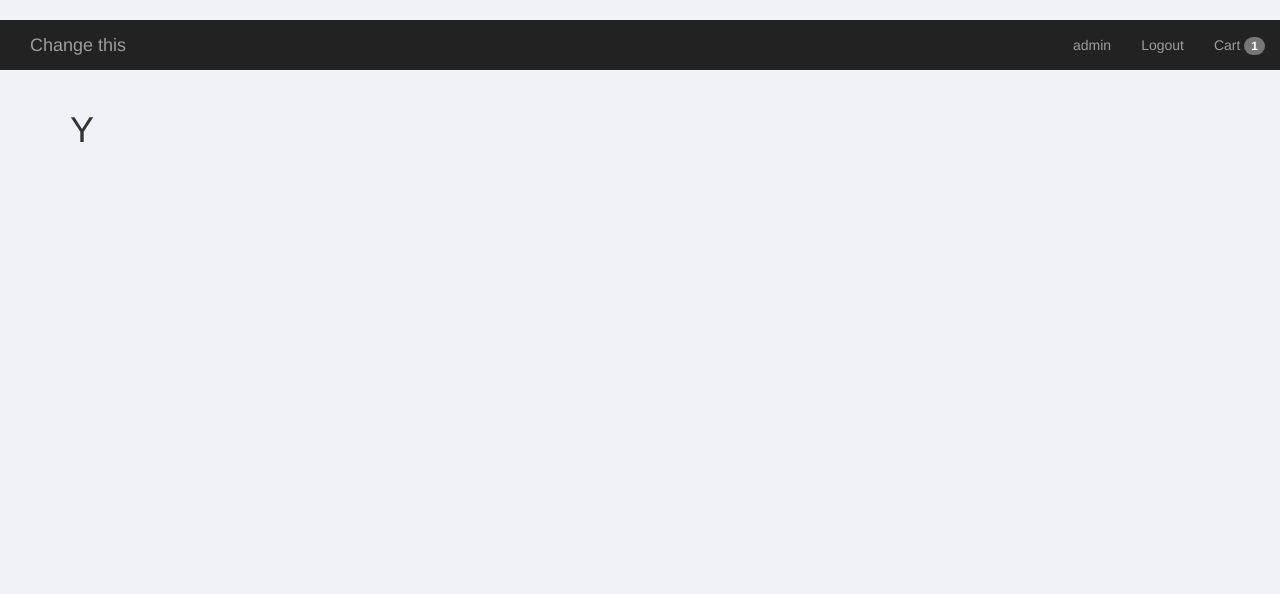
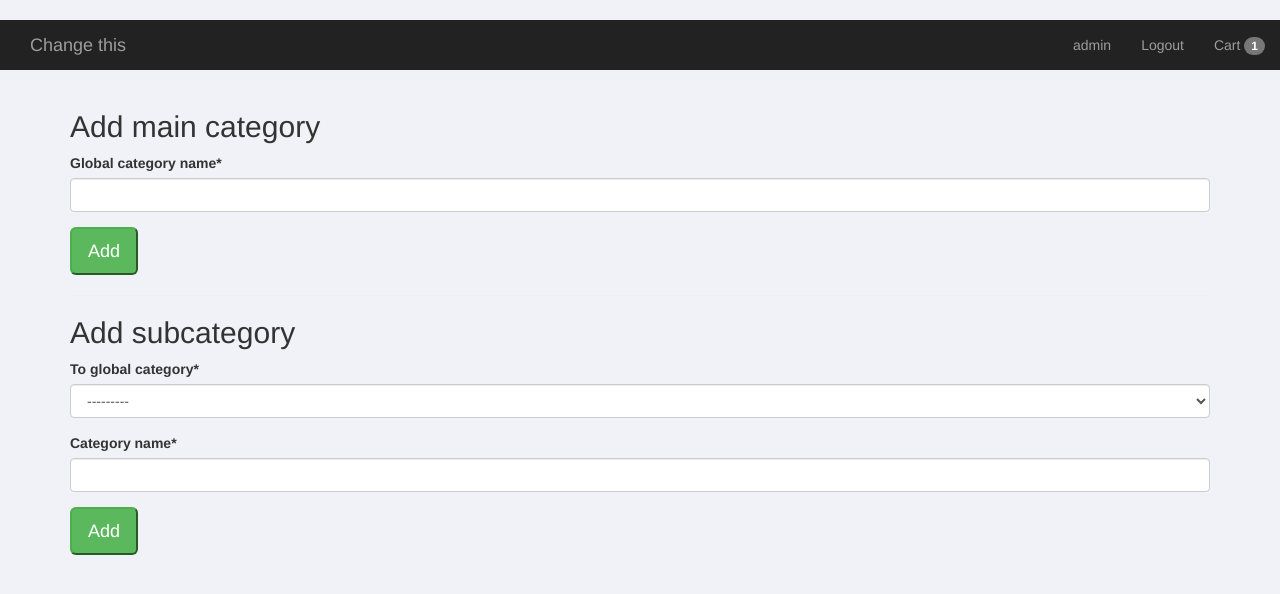
Before and after one commit to VanionVina/first-django-product-no-extr, a Django app: page /create-new/ in a window 1280 px wide. Shown: the top 594 px of the page. Run offline with Django 3.2, Linux system fonts and the light colour scheme; a user stored in the database is signed in; data comes from the database, SQL or seed files in the repository; both versions use the stored data as it was after the commit; some libraries are stand-ins or nearby versions.

Commit message:
Add add category form/view

```diff
--- a/mainapp/forms.py
+++ b/mainapp/forms.py
@@ -1,7 +1,7 @@
 from django import forms
 from django.contrib.auth.models import User
 
-from .models import Order
+from .models import Order, GlobalCategory, Category
 
 
 class LoginForm(forms.Form):
@@ -42,3 +42,26 @@ class OrderForm(forms.ModelForm):
     class Meta:
         model = Order
         exclude = ['cart', 'status', 'user']
+
+
+class AddGCatForm(forms.ModelForm):
+
+    class Meta:
+        model = GlobalCategory
+        fields = '__all__'
+
+    def save(self):
+        gcat_name = self.cleaned_data.get('name')
+        GlobalCategory.objects.create(name=gcat_name)
+
+
+class AddCatForm(forms.ModelForm):
+
+    class Meta:
+        model = Category
+        fields = '__all__'
+
+    def save(self):
+        to_cat = self.cleaned_data.get('global_category')
+        name = self.cleaned_data.get('name')
+        Category.objects.create(global_category=to_cat, name=name)
--- a/mainapp/templates/categorys_left.html
+++ b/mainapp/templates/categorys_left.html
@@ -4,15 +4,17 @@
                 Category's
             </header>
             <div class="panel-body">
+                {% if user.is_staff %}
                 <ul class="nav prod-cat">
                     <li>
-                            <a href="{% url 'create_new' %}"" class="fa fa-angle-right"> + Add new</a>
+                            <a href="{% url 'create_new' %}" class="fa fa-angle-right"> + Add new</a>
                     </li>
                 </ul>
+                {% endif %}
                 <ul class="nav prod-cat">
                     {% for category in g_categorys %}
                     <li>
-                        <a href="{{ category.get_absolute_url }}"><i class="fa fa-angle-right"></i> {{ category.name }}</a>
+                        <a href="{{ category.get_absolute_url }}"><i class="fa fa-angle-right">{{ category.name }}</i></a>
                         {% for sub_category in category.get_relevant_categorys %}
                             <ul class="nav">
                                 <li><a href="{{ sub_category.get_absolute_url }}">{{ sub_category.name }}</a></li>
--- a/mainapp/templates/create_new.html
+++ b/mainapp/templates/create_new.html
@@ -1,6 +1,29 @@
 {% extends "base.html" %}
+{% load crispy_forms_tags %}
 {% block content %}
 
-<h1>Y</h1>
+    <h2>Add main category</h2>
+
+    <div>
+        <form method="POST">
+            {% csrf_token %}
+            {{ form_gc|crispy }}
+            <button type="submit" class="button btn-success btn-lg">Add</button>
+        </form>
+    </div>
+
+    <hr>
+
+    <h2>Add subcategory</h2>
+
+    <div>
+        <form method="POST">
+            {% csrf_token %}
+            {{ form_c|crispy }}
+            <button type="submit" class="button btn-success btn-lg">Add</button>
+        </form>
+    </div>
+
+
 
 {% endblock %}
--- a/mainapp/templates/order_view.html
+++ b/mainapp/templates/order_view.html
@@ -64,7 +64,6 @@
 												<tr>
 													<td>
                                                         <strong>{{c_product.product.name}}</strong>
-                                                        <br>{{c_product.product.description|slice:':150'}}...
                                                         <br><a href='{{c_product.product.get_absolute_url}}'><img class='img-thumbnail' style='width: 200px' src='{{c_product.product.image.url}}'>
                                                         View product on site</a>
                                                     </td>
--- a/mainapp/views.py
+++ b/mainapp/views.py
@@ -7,7 +7,7 @@ from django.contrib.auth.models import User
 from django.contrib.auth import authenticate, login
 from django.contrib import messages
 
-from .forms import LoginForm, Registration, OrderForm
+from .forms import LoginForm, Registration, OrderForm, AddGCatForm, AddCatForm
 from .mixins import GetCategorysMixin, GetCurtMixin
 from .models import Category, GlobalCategory, Customer, CartProduct, Order, Product
 from .logic import get_products, cart_logic
@@ -43,9 +43,10 @@ class GlobalCategoryDetail(GetCurtMixin, GetCategorysMixin, View):
         very_g_category = GlobalCategory.objects.get(slug=global_category_slug)
         categorys = get_products.get_categorys_for_global_category(very_g_category.slug)
         products = []
-        for category in categorys:
-            products_for_category = Product.objects.filter(category=category)
-            products += products_for_category
+        if categorys:
+            for category in categorys:
+                products_for_category = Product.objects.filter(category=category)
+                products += products_for_category
         context = {
                 'products': products,
                 'g_categorys': self.g_categorys,
@@ -223,7 +224,22 @@ class CartOrderedView(GetCurtMixin, View):
 class CreateNewView(GetCurtMixin, View):
 
     def get(self, request):
+        if not request.user.is_staff:
+            return HttpResponseRedirect('/')
+        form_gc = AddGCatForm
+        form_c = AddCatForm
         context = {
             "cart": self.cart,
+            'form_gc': form_gc,
+            'form_c': form_c,
         }
         return render(request, "create_new.html", context)
+
+    def post(self, request):
+        if request.POST.get('global_category'):
+            form = AddCatForm(request.POST)
+        else:
+            form = AddGCatForm(request.POST)
+        if form.is_valid():
+            form.save()
+        return HttpResponseRedirect('/')
```
Also changed, not shown: mainapp/templates/add/add_gcat.html (added, +13 -0 lines), db.sqlite3.
